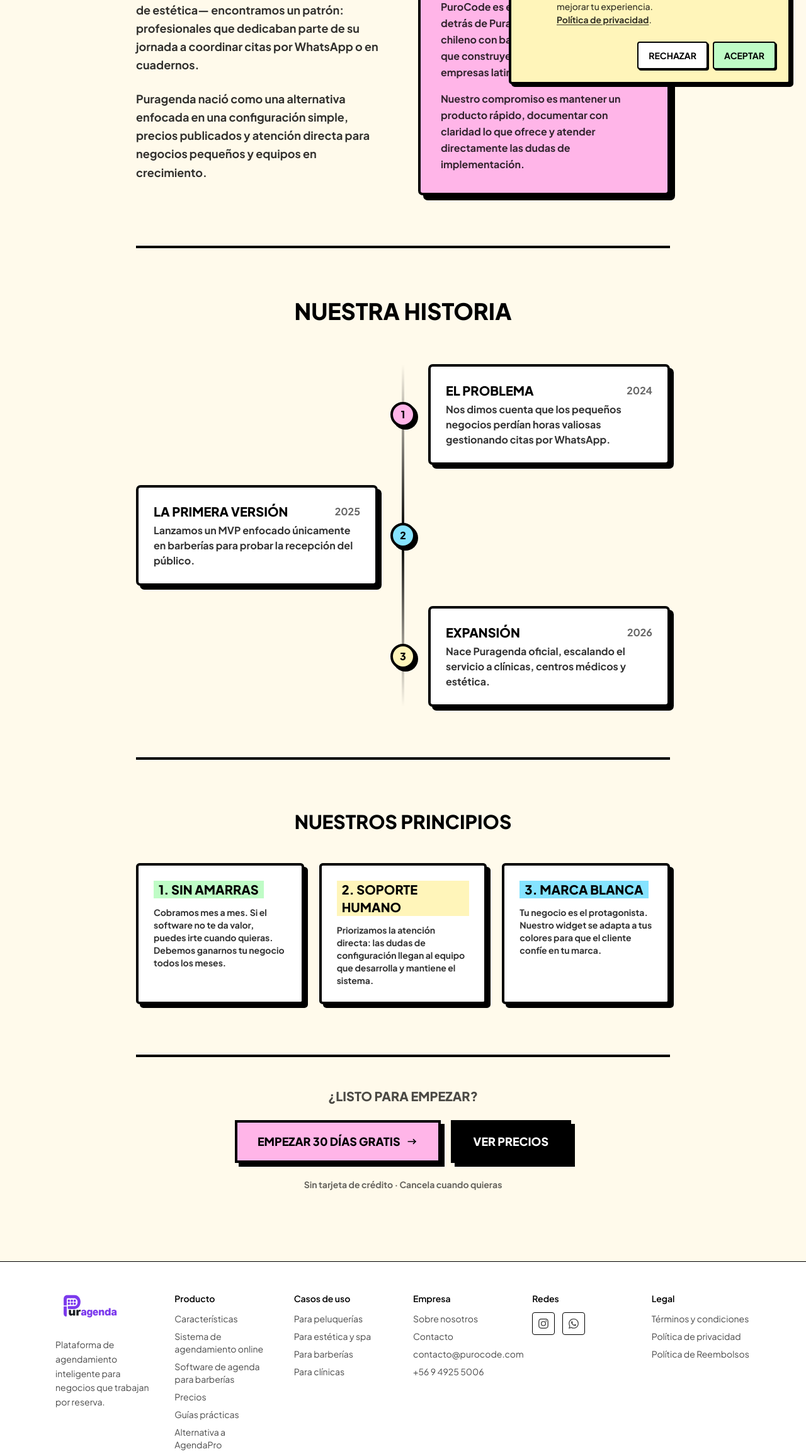
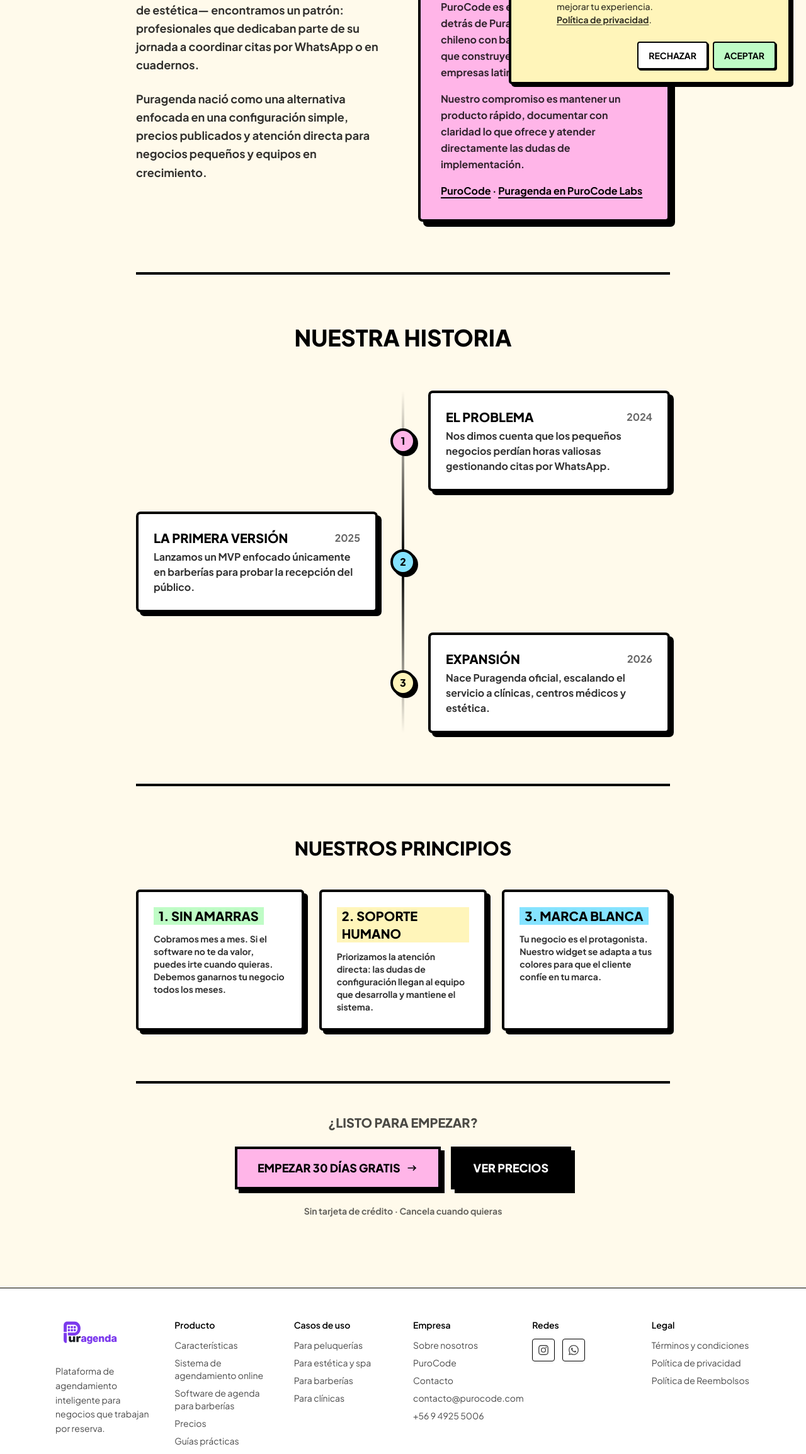
Before and after one commit to DiegoSalsa/Puragenda, a Next.js app: page /sobre-nosotros in a window 1280 px wide. Shown: the part 642-2950 px from the top of the page at 63% size. Built offline with nearby package versions, Linux system fonts and the light colour scheme; no server answers.

Commit message:
feat(seo): strengthen Puragenda first-party entity signals

```diff
--- a/src/app/llms.txt/route.ts
+++ b/src/app/llms.txt/route.ts
@@ -69,6 +69,8 @@ ${marketplaceSection}${caseStudySection}
 ## Identidad
 - Marca: Puragenda
 - Desarrollador: PuroCode, Chile
+- Sitio del desarrollador: https://www.purocode.com
+- Ficha corporativa: https://www.purocode.com/labs
 - Idioma editorial principal: español de Chile
 - Correo: contacto@purocode.com
 
--- a/src/app/sobre-nosotros/page.tsx
+++ b/src/app/sobre-nosotros/page.tsx
@@ -49,6 +49,21 @@ export default async function AboutPage() {
               </p>
               <p className="mt-4 font-bold leading-relaxed opacity-80">
                 <LocalizedText id="FR12jluEq-rt" />
+              </p>
+              <p className="mt-4 font-bold leading-relaxed">
+                <a
+                  href="https://www.purocode.com"
+                  className="underline decoration-2 underline-offset-4 hover:opacity-80"
+                >
+                  PuroCode
+                </a>
+                {" · "}
+                <a
+                  href="https://www.purocode.com/labs"
+                  className="underline decoration-2 underline-offset-4 hover:opacity-80"
+                >
+                  Puragenda en PuroCode Labs
+                </a>
               </p>
             </div>
           </div>
--- a/src/components/landing/footer.tsx
+++ b/src/components/landing/footer.tsx
@@ -61,6 +61,12 @@ export function Footer() {
             <p className="text-sm font-semibold">{footer("company")}</p>
             <div className="flex flex-col gap-2">
               <Link href="/sobre-nosotros" className="text-sm text-muted-foreground transition-colors hover:text-foreground">{footer("about")}</Link>
+              <a
+                href={PUBLIC_CONTACT.purocodeUrl}
+                className="text-sm text-muted-foreground transition-colors hover:text-foreground"
+              >
+                PuroCode
+              </a>
               {hasPublishedCaseStudies() ? (
                 <Link href={CASE_STUDIES_PATH} className="text-sm text-muted-foreground transition-colors hover:text-foreground">Casos de éxito</Link>
               ) : null}
```
Also changed, not shown: 2 other files (tests, documents, lock files or other folders).
